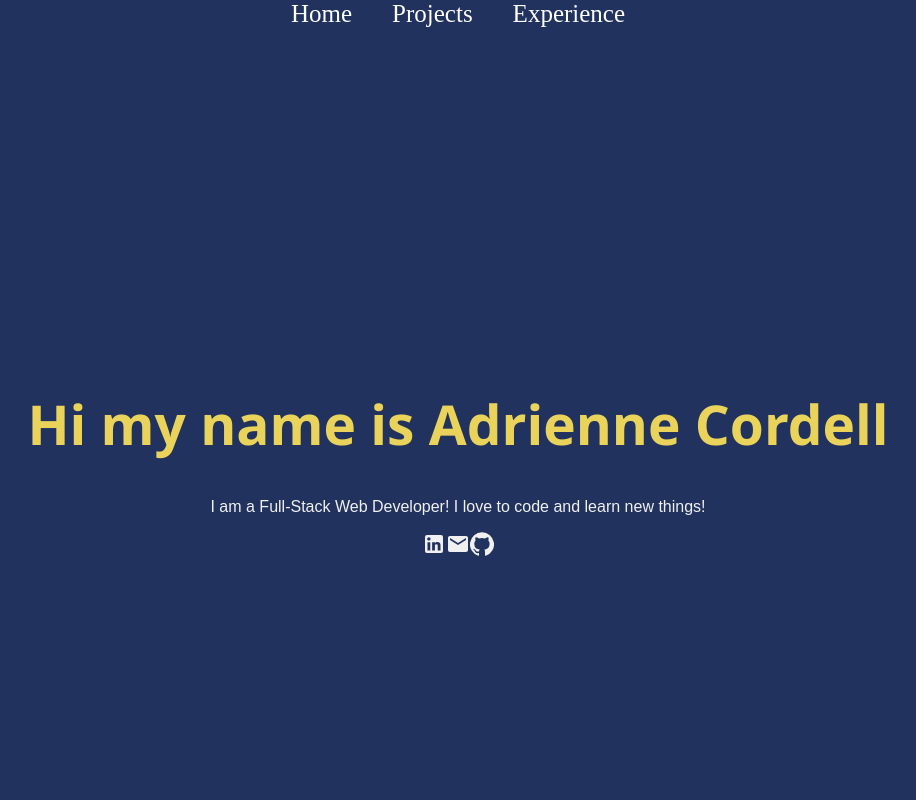
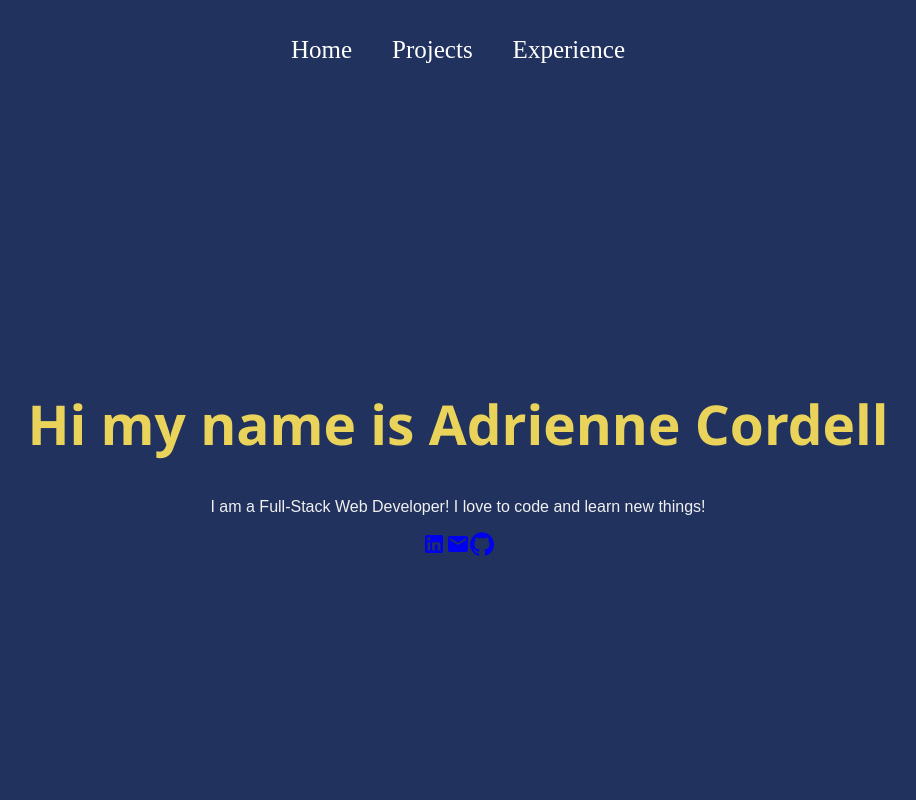
Before and after one commit to adriennecordell/personal-react, a React (Create React App) app: page / in a window 1280 px wide. Shown: the top 800 px of the page, without its empty margins (182-1098 px from the left). Built offline with nearby package versions, Linux system fonts and the light colour scheme.

Commit message:
added lnks to icons

```diff
--- a/src/components/Navbar.js
+++ b/src/components/Navbar.js
@@ -20,7 +20,7 @@ function Navbar(){
              <ReorderIcon/>
             </button>
         </div>
-        <div classname="links">
+        <div className="links">
             <Link to="/">Home</Link>
             <Link to="/projects">Projects</Link>
             <Link to="/experience">Experience</Link>
--- a/src/pages/Home.js
+++ b/src/pages/Home.js
@@ -11,9 +11,9 @@ function Home() {
             <h2>Hi my name is Adrienne Cordell</h2>
             <div classname="prompt">
                 <p> I am a Full-Stack Web Developer! I love to code and learn new things!</p>
-                <LinkedInIcon />
-                <EmailIcon />
-                <GithubIcon />
+                <a href="https://www.linkedin.com/in/adrienne-cordell-2a11a125a/"><LinkedInIcon/></a>
+                <a href="mailto:adrienne.cordellac@gmail.com.com"><EmailIcon/></a>
+                <a href="https://github.com/adriennecordell"><GithubIcon /></a>
             </div>
         </div>
         <div className="skills">
--- a/src/pages/ProjectDisplay.js
+++ b/src/pages/ProjectDisplay.js
@@ -1,7 +1,19 @@
 import React from 'react'
+import { useParams } from 'react-router-dom';
+import { ProjectList } from '../helpers/ProjectList'
+import GitHubIcon from '@material-ui/icons/GitHub'
+import '../styles/ProjectsDisplay.css'
 
 function ProjectDisplay() {
-    return <div>Project Display</div>;
+    const { id } = useParams();
+    const project = ProjectList[id];
+    return (
+        <div className="project">
+            <h1></h1>
+            <img/>
+            <GitHubIcon />
+        </div>
+    )
 }
 
 export default ProjectDisplay
```
